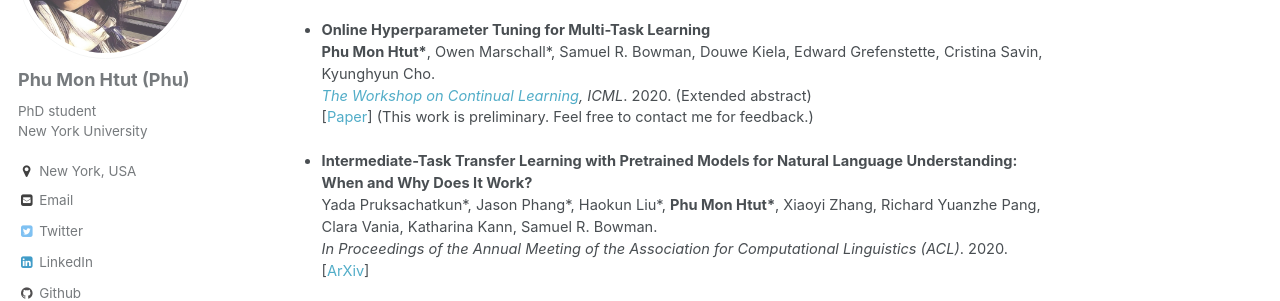
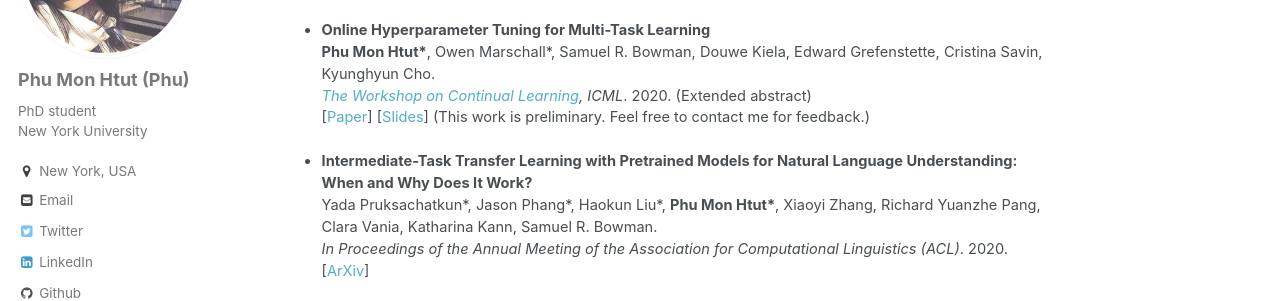
Before and after one commit to phu-pmh/phu-pmh.github.io, a Jekyll site: the page built from _pages/about.md, in a window 1280 px wide and 900 px high, scrolled down 410 px. Shown: the part 152-453 px from the top of the window. Built offline with Jekyll 4.4.1, drawn with Linux system fonts in a browser that asks for light colours; some web fonts are replaced.

Commit message:
Update about.md

```diff
--- a/_pages/about.md
+++ b/_pages/about.md
@@ -24,7 +24,7 @@
 * **Online Hyperparameter Tuning for Multi-Task Learning**
   __Phu Mon Htut\*__, Owen Marschall\*, Samuel R. Bowman, Douwe Kiela, Edward Grefenstette, Cristina Savin, Kyunghyun Cho.
   *[The Workshop on Continual Learning](https://sites.google.com/view/cl-icml), ICML*. 2020. (Extended abstract)
-  [[Paper](https://drive.google.com/file/d/1rDeGZeFDL4Q8xTcNZZCnrIe4JVIK5FsS/view?usp=sharing)] (This work is preliminary. Feel free to contact me for feedback.)
+  [[Paper](https://drive.google.com/file/d/1rDeGZeFDL4Q8xTcNZZCnrIe4JVIK5FsS/view?usp=sharing)] [[Slides](https://drive.google.com/file/d/12Q8iNUCy7SzWRZjnDG-LyYgwkhq4CLqi/view?usp=sharing)] (This work is preliminary. Feel free to contact me for feedback.)
 
 * **Intermediate-Task Transfer Learning with Pretrained Models for Natural Language Understanding: When and Why Does It Work?**
   Yada Pruksachatkun\*, Jason Phang\*, Haokun Liu\*, __Phu Mon Htut\*__, Xiaoyi Zhang, Richard Yuanzhe Pang, Clara Vania, Katharina Kann, Samuel R. Bowman.
```
